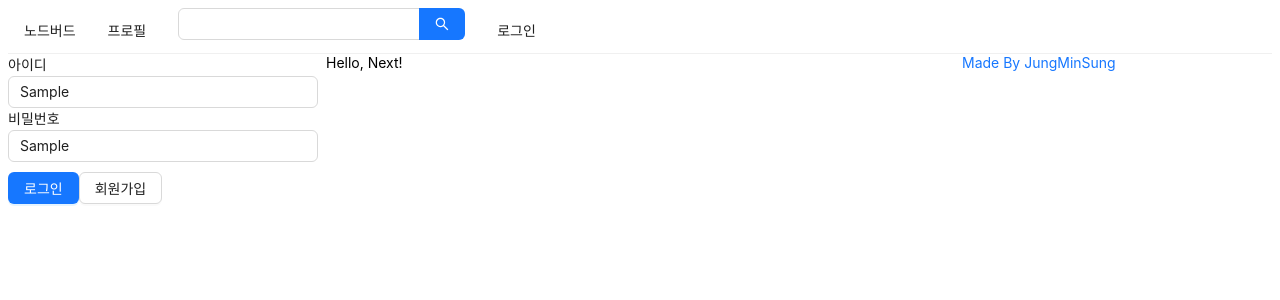
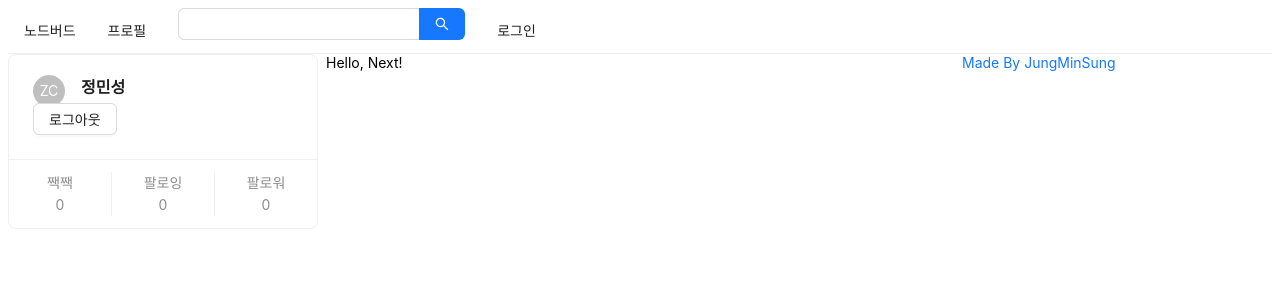
Before and after one commit to JaeHyun-2001/React-Nodebird, a Next.js app in the folder front/: page / in a window 1280 px wide. Both pictures are taken after typing "Sample", "Sample" into the empty fields and a click on the button "로그인". Shown: the top 300 px of the page. Built offline with nearby package versions, Linux system fonts and the light colour scheme.

Commit message:
React Nodebird : LoginForm with DummyData

```diff
--- a/front/components/AppLayout.js
+++ b/front/components/AppLayout.js
@@ -23,10 +23,10 @@
         <Menu.Item><Link href="/signup" legacyBehavior><a>로그인</a></Link></Menu.Item>
       </Menu>
       <Row gutter={8}>
-        <Col xs={24} md={6}> {isLoggedIn ? <UserProfile/> : <LoginForm/>} </Col>
+        <Col xs={24} md={6}> {isLoggedIn ? <UserProfile setIsLoggedIn={setIsLoggedIn} /> : <LoginForm setIsLoggedIn={setIsLoggedIn} />} </Col>
         <Col xs={24} md={12}>{children}</Col>
         <Col xs={24} md={6}>
-        <a href="https://github.com/JaeHyun-2001" target="_blank" rel="noreferrer noopener">Made By JungMinSung </a>
+          <a href="https://github.com/JaeHyun-2001" target="_blank" rel="noreferrer noopener">Made By JungMinSung </a>
         </Col>
       </Row>
     </div>
--- a/front/components/LoginForm.js
+++ b/front/components/LoginForm.js
@@ -1,6 +1,6 @@
 // front/components/LoginForm.js
 import React, { useCallback, useState } from 'react';
-import { Form , Input, Button} from 'antd';
+import { Form, Input, Button } from 'antd';
 import Link from 'next/link';
 import styled from 'styled-components'
 
@@ -8,7 +8,11 @@
     margin-top : 10px;
 `
 
-const LoginForm = () => {
+const FormWrapper = styled(Form)`
+    padding : 10px;
+`
+
+const LoginForm = ({ setIsLoggedIn }) => {
     const [id, setId] = useState('');
     const [password, setPassword] = useState('');
     const onChangeId = useCallback((e) => {
@@ -18,23 +22,28 @@
         setPassword(e.target.value);
     }, []);
 
-    return(
-        <Form>
+    const onSubmitForm = useCallback(() => {
+        console.log(id, password);
+        setIsLoggedIn(true);
+    }, [id, password]);
+
+    return (
+        <FormWrapper onFinish={onSubmitForm}>
             <div>
                 <label htmlFor='user-id'>아이디</label>
-                <br/>
-                <Input name="user-id" value={id} onChange={onChangeId} required/>
+                <br />
+                <Input name="user-id" value={id} onChange={onChangeId} required />
             </div>
             <div>
                 <label htmlFor='user-password'>비밀번호</label>
-                <br/>
-                <Input name="user-password" value={password} onChange={onChangePassword} required/>
+                <br />
+                <Input name="user-password" value={password} onChange={onChangePassword} required />
             </div>
             <ButtonWrapper>
                 <Button type="primary" htmlType="submit" loading={false}>로그인</Button>
                 <Link href="/signup"><Button>회원가입</Button></Link>
             </ButtonWrapper>
-        </Form>
+        </FormWrapper>
     )
 }
 
--- a/front/components/UserProfile.js
+++ b/front/components/UserProfile.js
@@ -1,5 +1,23 @@
-const UserProfile = () => {
+import React, { useCallback } from 'react';
+import { Avatar, Card, Button } from 'antd';
 
+
+const UserProfile = ({ setIsLoggedIn }) => {
+    const onLogOut = useCallback(() => {
+        setIsLoggedIn(false);
+    }, []);
+    return (
+        <Card
+            actions={[
+                <div key="twit">짹짹 <br /> 0 </div>,
+                <div key="followings">팔로잉 <br /> 0 </div>,
+                <div key="followers">팔로워 <br /> 0 </div>,
+            ]}
+        >
+            <Card.Meta avatar={<Avatar>ZC</Avatar>} title="정민성" />
+            <Button onClick={onLogOut}>로그아웃</Button>
+        </Card>
+    )
 }
 
 export default UserProfile;
```
